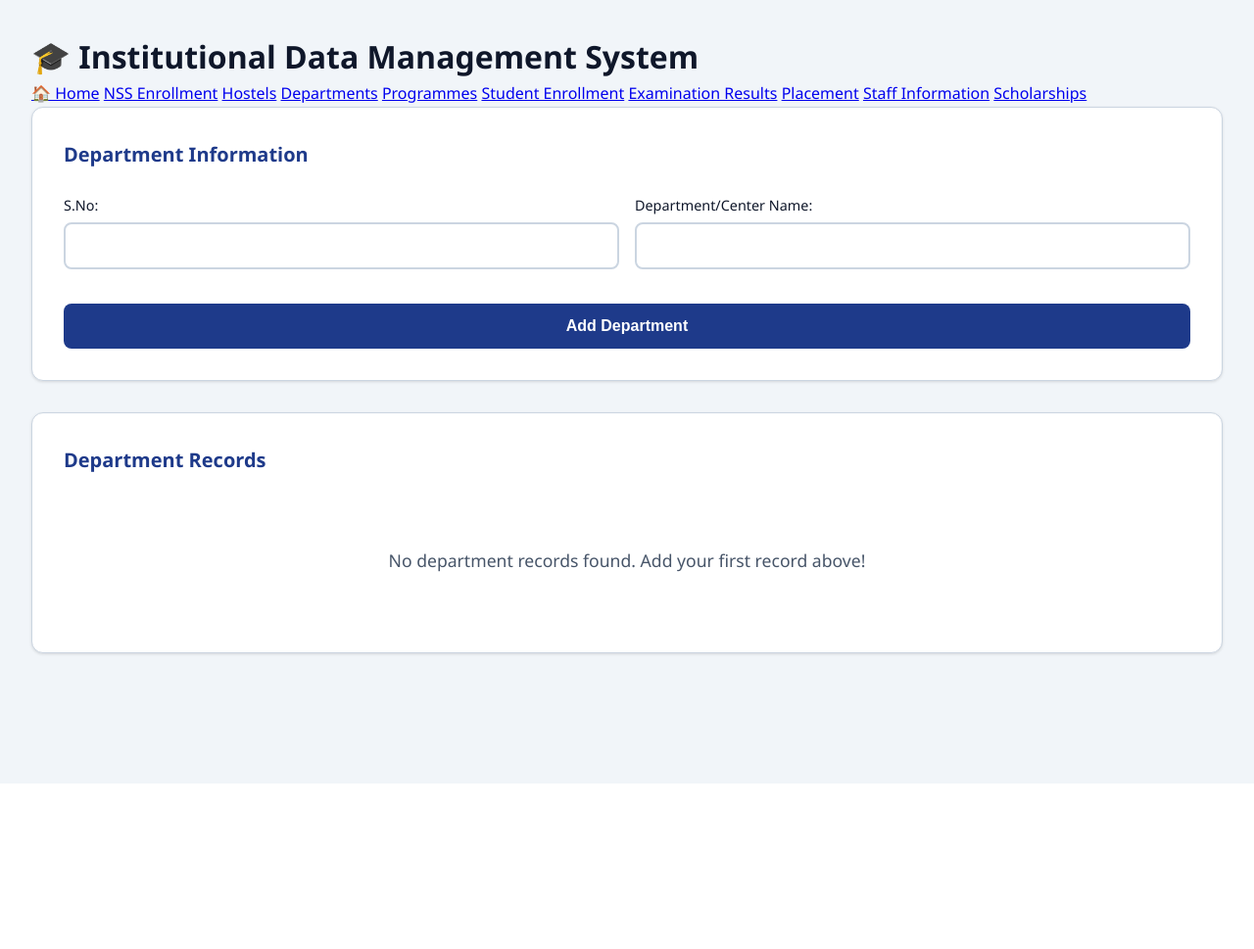
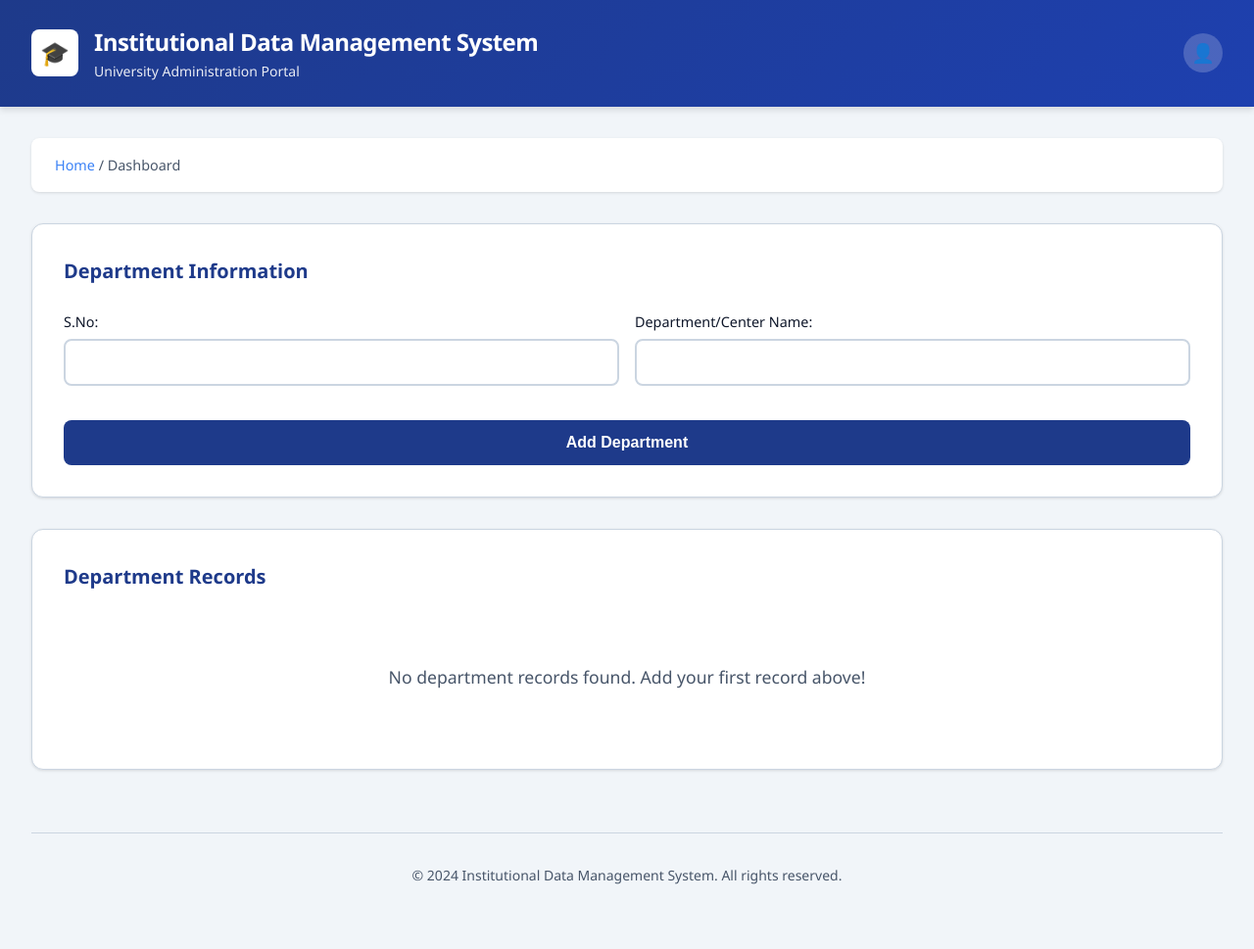
Before and after one commit to Yawar07/institutional-data-system, a Flask app: page /departments in a window 1280 px wide. Shown: the whole page at 98% size. Before the commit the page ends 800 px from the top, so only its background shows below. Run offline with Flask 3, Linux system fonts and the light colour scheme.

Commit message:
Updated base.html

```diff
--- a/templates/base.html
+++ b/templates/base.html
@@ -10,23 +10,28 @@
     <link href="https://fonts.googleapis.com/css2?family=Inter:wght@400;500;600;700&display=swap" rel="stylesheet">
 </head>
 <body>
+    <!-- Professional Header -->
+    <div class="header">
+        <div class="header-content">
+            <div class="logo-section">
+                <div class="logo-icon">🎓</div>
+                <div class="header-title">
+                    <h1>Institutional Data Management System</h1>
+                    <p>University Administration Portal</p>
+                </div>
+            </div>
+            <div class="user-section">
+                <div class="user-avatar">👤</div>
+            </div>
+        </div>
+    </div>
+
     <div class="container">
-        <header>
-            <h1>🎓 Institutional Data Management System</h1>
-            <nav>
-                <a href="{{ url_for('index') }}">🏠 Home</a>
-                <a href="{{ url_for('nss_enrollment') }}">NSS Enrollment</a>
-                <a href="{{ url_for('hostels') }}">Hostels</a>
-                <a href="{{ url_for('departments') }}">Departments</a>
-                <a href="{{ url_for('programmes') }}">Programmes</a>
-                <a href="{{ url_for('student_enrollment') }}">Student Enrollment</a>
-                <a href="{{ url_for('examination_results') }}">Examination Results</a>
-                <a href="{{ url_for('placement') }}">Placement</a>
-                <a href="{{ url_for('staff_info') }}">Staff Information</a>
-                <a href="{{ url_for('scholarships') }}">Scholarships</a>
-            </nav>
-        </header>
-        <main>
+        <!-- Breadcrumb Navigation -->
+        <div class="breadcrumb">
+            <a href="{{ url_for('index') }}">Home</a> / {% block breadcrumb %}Dashboard{% endblock %}
+        </div>
+
         <!-- Flash Messages -->
         {% with messages = get_flashed_messages(with_categories=true) %}
             {% if messages %}
@@ -41,7 +46,11 @@
         {% endwith %}
 
         {% block content %}{% endblock %}
-        </main>
+
+        <!-- Footer -->
+        <div class="footer">
+            <p>© 2024 Institutional Data Management System. All rights reserved.</p>
+        </div>
     </div>
 </body>
 </html>
```
Lines whose indentation alone changed are shown as unchanged.
